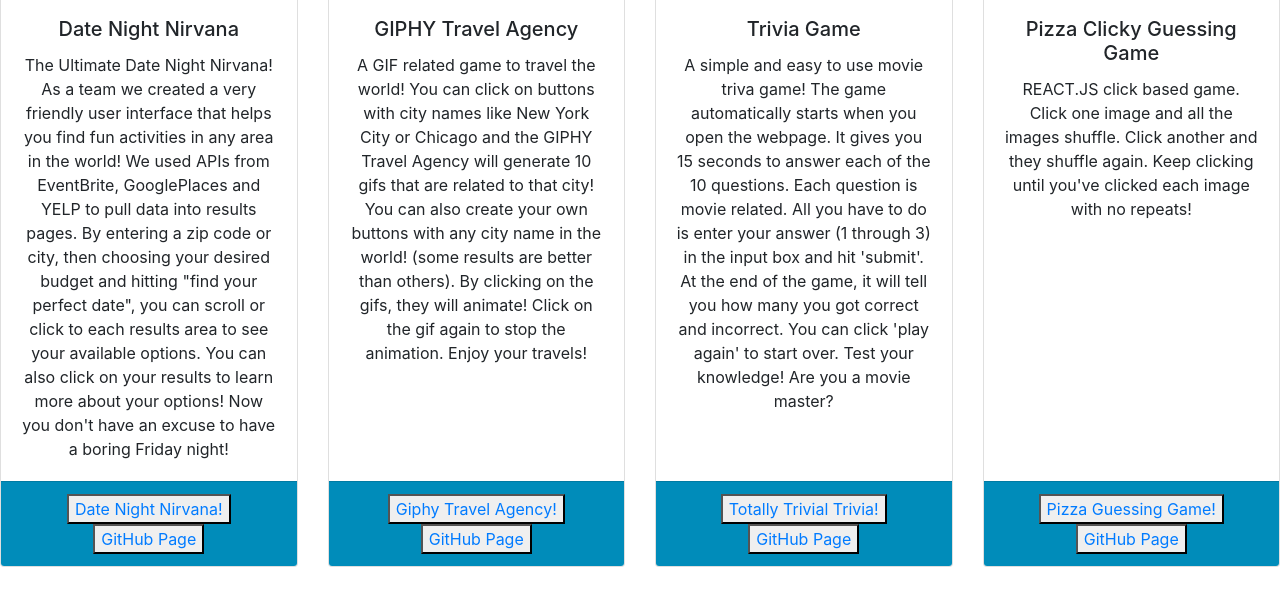
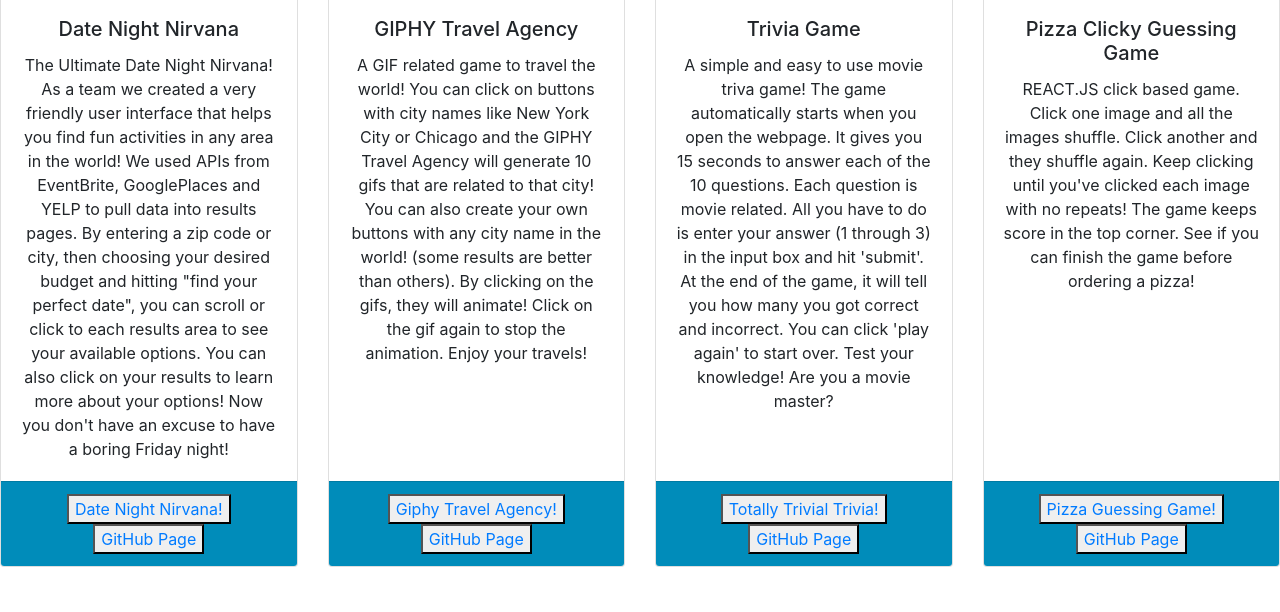
Before and after one commit to tonykruso/TonyKruso, a plain HTML site: page index.html in a window 1280 px wide. Shown: the part 1832-2444 px from the top of the page. Drawn offline with nearby package versions, Linux system fonts and the light colour scheme; grey boxes are pictures that could not be loaded.

Commit message:
added new resume and react game. removed facebook

```diff
--- a/index.html
+++ b/index.html
@@ -147,7 +147,7 @@
                   <img src="assets\images\david-nuescheler-gUBJ9vSlky0-unsplash.jpg" class="card-img-top" alt="...">
                   <div class="card-body">
                     <h5 class="card-title">Pizza Clicky Guessing Game</h5>
-                    <p class="card-text">REACT.JS click based game. Click one image and all the images shuffle. Click another and they shuffle again. Keep clicking until you've clicked each image with no repeats!
+                    <p class="card-text">REACT.JS click based game. Click one image and all the images shuffle. Click another and they shuffle again. Keep clicking until you've clicked each image with no repeats! The game keeps score in the top corner. See if you can finish the game before ordering a pizza!
                   </div>
               <div class="card-footer">
                 <button><a href="https://tonykruso.github.io/clickygames/" target="_blank" class="card-link">Pizza Guessing Game!</a></button>
```
